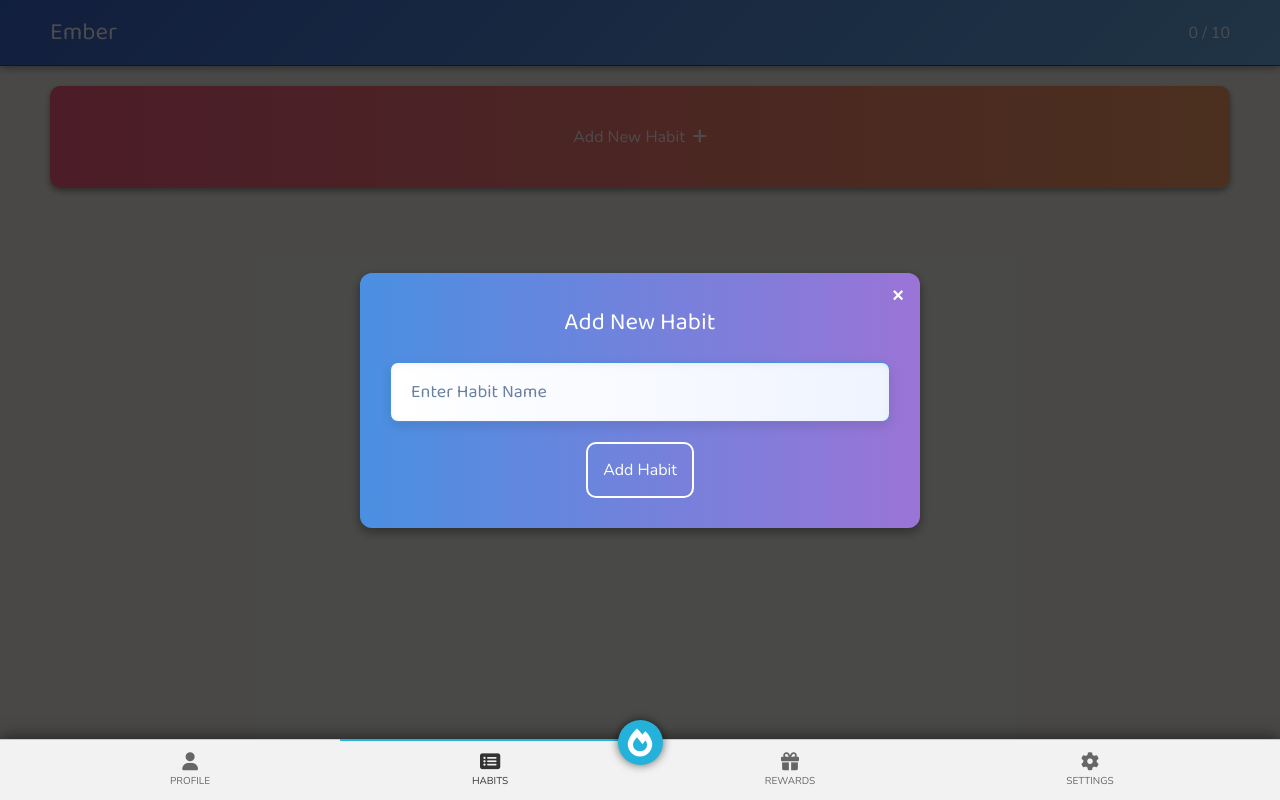
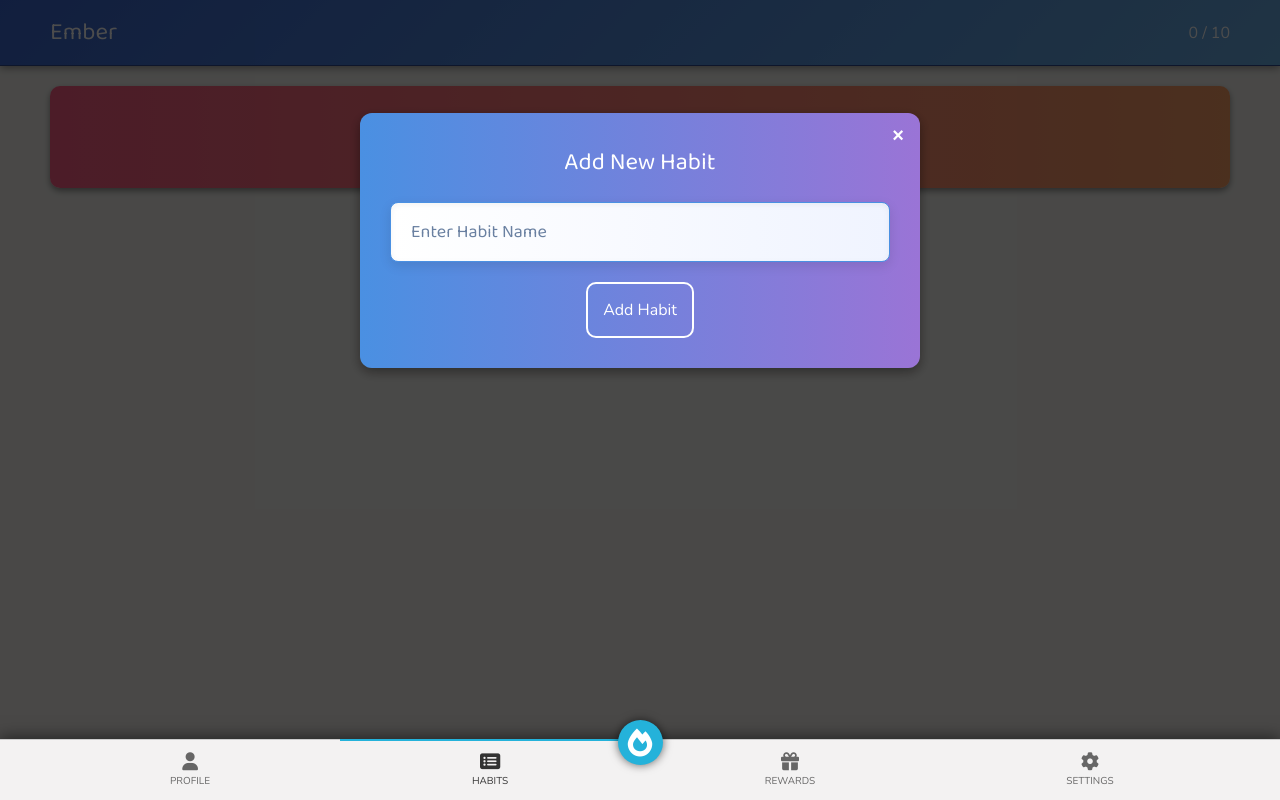
Before and after one commit to joseph-johnson27001/habit-spinner, a Vue app: page / in a window 1280 px wide. Both pictures are taken after a click on the label "Add New Habit". Built offline with nearby package versions, Linux system fonts and the light colour scheme.

Commit message:
Modal positioning

```diff
--- a/src/components/Habits/AddHabitModal.vue
+++ b/src/components/Habits/AddHabitModal.vue
@@ -79,12 +79,14 @@ export default {
 }
 
 .modal-content {
+  margin-bottom: 40vh;
   position: relative;
   background: linear-gradient(to right, #4a90e2, #9a74d6);
   padding: 30px;
   border-radius: 12px;
   width: 80%;
   max-width: 500px;
+  max-height: 300px;
   text-align: center;
   box-shadow: 0 4px 12px rgba(0, 0, 0, 0.4);
   color: white;
```
